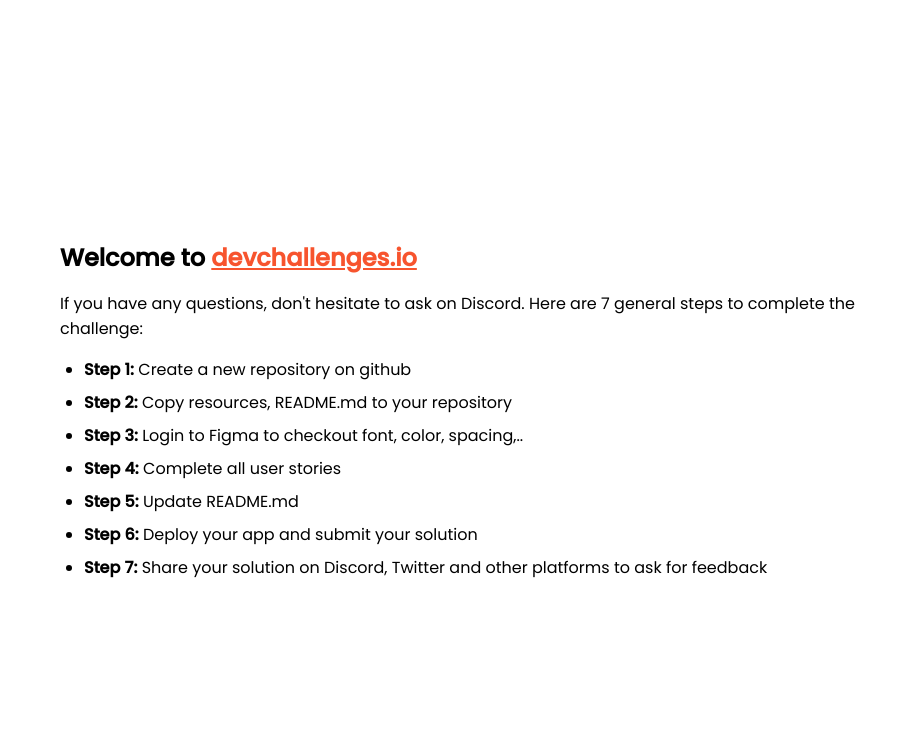
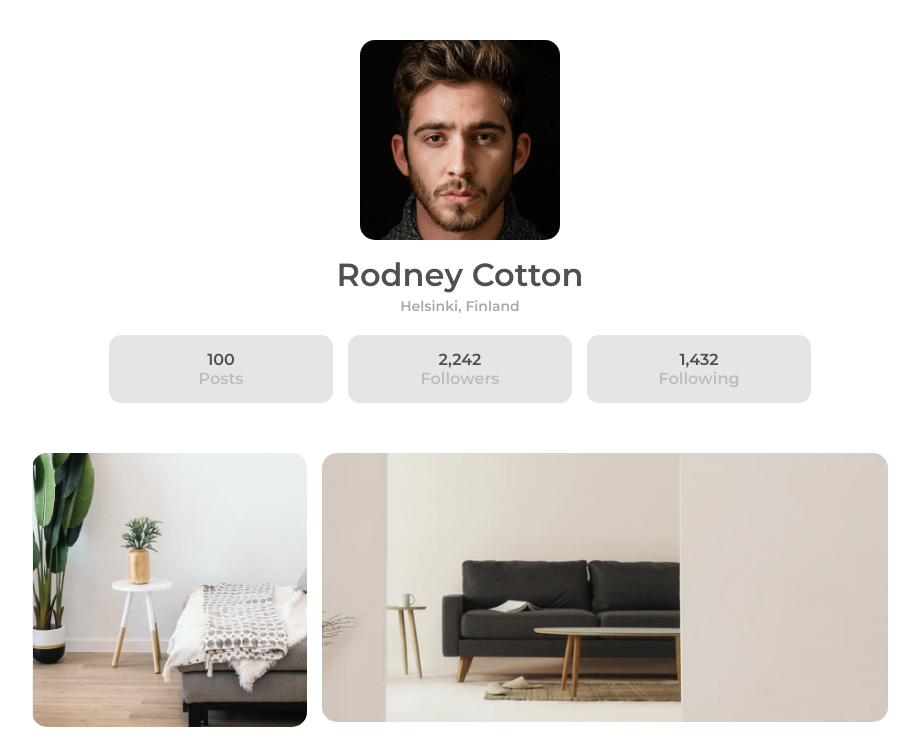
Before and after one commit to Gonzalop0210/dev_five_project, a plain HTML site: page index.html in a window 1280 px wide. Shown: the top 739 px of the page, without its empty margins (180-1099 px from the left). Drawn offline with Linux system fonts and the light colour scheme.

Commit message:
using the project in desktop resolution

```diff
--- a/index.html
+++ b/index.html
@@ -1,95 +1,47 @@
 <!DOCTYPE html>
 <html lang="en">
 <head>
-    <meta charset="utf-8" />
-    <meta
-      name="viewport"
-      content="width=device-width, initial-scale=1,
-  maximum-scale=5"
-    />
-
-    <link rel="icon" href="devchallenges.png" />
-
-    <link
-      rel="shortcut icon"
-      type="image/x-icon"
-      href="https://devchallenges.io/"
-    />
-
-    <link
-      href="https://fonts.googleapis.com/css2?family=Poppins:wght@400;500&display=swap"
-      rel="stylesheet"
-    />
-
-    <title>Devchallenges</title>
-
-    <style>
-      body {
-        font-family: "Poppins", sans-serif;
-      }
-
-      ul {
-        padding-left: 24px;
-      }
-
-      li {
-        margin-bottom: 8px;
-      }
-
-      .welcome {
-        max-width: 800px;
-        margin: 0 auto;
-      }
-
-      .welcome-text {
-        margin-top: 30vh;
-        font-weight: 500;
-      }
-
-      .welcome-text p {
-        font-size: 1rem;
-        font-weight: 400;
-      }
-
-      .welcome-text h1 {
-        font-size: 1.5rem;
-      }
-
-      .welcome-text a {
-        color: #f7542e;
-      }
-    </style>
+    <meta charset="UTF-8">
+    <meta name="viewport" content="width=device-width, initial-scale=1.0">
+    <title>Project Five</title>
+    <!-- Files CSS -->
+    <link rel="stylesheet" href="styles/style_mobile.css">
+    <link rel="stylesheet" href="styles/style_desktop.css">
+    <!-- Files Google Fonts -->
+    <link rel="preconnect" href="https://fonts.googleapis.com">
+    <link rel="preconnect" href="https://fonts.gstatic.com" crossorigin>
+    <link href="https://fonts.googleapis.com/css2?family=Montserrat:wght@500;600&display=swap" rel="stylesheet">
 </head>
 <body>
-    <div class="welcome">
-      <div class="welcome-text">
-        <h1>
-          Welcome to
-          <a href="https://devchallenges.io/" target="_blank"
-            >devchallenges.io</a
-          >
-        </h1>
-
-        <p>
-          If you have any questions, don't hesitate to ask on Discord. Here are
-          7 general steps to complete the challenge:
-        </p>
+    <header class="header">
+        <img src="profilePhoto.png" alt="Profile Rodney" class="profile">
+        <h1 class="name">Rodney Cotton</h1>
+        <h3 class="city_home">Helsinki, Finland</h3>
+    </header>
+    <aside class="aside">
+        <div class="container_box_followers">
+            <h3 class="number_followers">100</h3>
+            <h3 class="name_type_followers">Posts</h3>
         </div>
-
-      <ul>
-        <li><b>Step 1:</b> Create a new repository on github</li>
-        <li><b>Step 2:</b> Copy resources, README.md to your repository</li>
-        <li>
-          <b>Step 3:</b> Login to Figma to checkout font, color, spacing,..
-        </li>
-        <li><b>Step 4:</b> Complete all user stories</li>
-        <li><b>Step 5:</b> Update README.md</li>
-        <li><b>Step 6:</b> Deploy your app and submit your solution</li>
-        <li>
-          <b>Step 7:</b> Share your solution on Discord, Twitter and other
-          platforms to ask for feedback
-        </li>
-      </ul>
+        <div class="container_box_followers">
+            <h3 class="number_followers">2,242</h3>
+            <h3 class="name_type_followers">Followers</h3>
         </div>
+        <div class="container_box_followers">
+            <h3 class="number_followers">1,432</h3>
+            <h3 class="name_type_followers">Following</h3>
+        </div>
+    </aside>
+    <main class="main">
+        <img src="photo1.png" alt="image" class="image_main">
+        <img src="photo2.png" alt="image" class="image_main">
+        <img src="photo3.png" alt="image" class="image_main">
+        <img src="photo_4.png" alt="image" class="image_main">
+        <img src="photo5.png" alt="image" class="image_main">
+        <img src="photo6.png" alt="image" class="image_main">
+    </main>
+    <footer class="footer">
+        <p class="copiryght">Created by Gonzalo Palma - <b>GPTechnology.pe</b></p>
+    </footer>
 </body>
 </html>
--- /dev/null
+++ b/styles/style_desktop.css
@@ -0,0 +1,13 @@
+@media (min-width: 600px) {
+    body {
+        padding: 0 15%;
+    }
+
+    .profile {
+        width: 200px;
+    }
+
+    .name {
+        font-size: 2em;
+    }
+}
--- /dev/null
+++ b/styles/style_mobile.css
@@ -0,0 +1,129 @@
+* {
+    margin: 0;
+    padding: 0;
+    box-sizing: border-box;
+}
+
+:root {
+    /* Fonts */
+    --font_montserrat: 'Montserrat', sans-serif;
+    /* Colors */
+    --color_Name: #4E5150;
+    --color_Home: #A9A9A9;
+    --color_square: #E5E5E5;
+    --color_name_follow: #BDBDBD;
+    --color_foot_page: #B9BDCF;
+}
+
+.header {
+    margin-top: 40px;
+    display: flex;
+    flex-direction: column;
+    align-items: center;
+}
+
+.profile {
+    width: 35%;
+    border-radius: 15px;
+}
+
+.name {
+    font-family: var(--font_montserrat);
+    font-size: 20px;
+    font-weight: 600;
+    margin-top: 15px;
+    color: var(--color_Name);
+}
+
+.city_home {
+    font-family: var(--font_montserrat);
+    color: var(--color_Home);
+    font-size: 14px;
+    margin-top: 3px;
+    font-weight: 600;
+}
+/* Header End */
+
+/* Aside Start */
+.aside {
+    display: flex;
+    align-items: center;
+    justify-content: center;
+    gap: 15px;
+    margin: 20px 0 50px 0;
+}
+
+.container_box_followers {
+    text-align: center;
+    background-color: var(--color_square);
+    width: 25%;
+    padding: 15px 0;
+    border-radius: 12px;
+}
+
+.number_followers {
+    font-family: var(--font_montserrat);
+    font-weight: 600;
+    color: var(--color_Name);
+    font-size: 16px;
+}
+
+.name_type_followers {
+    font-family: var(--font_montserrat);
+    font-weight: 600;
+    color: var(--color_name_follow);
+    font-size: 16px;
+}
+/* Aside End */
+
+/* Main Start */
+.main {
+    display: grid;
+    grid-template-columns: auto auto auto;
+    grid-template-rows: auto auto auto;
+    gap: 15px;
+    margin: 0 20px;
+}
+
+.image_main {
+    width: 100%;
+    border-radius: 15px;
+}
+
+.image_main:nth-child(2) {
+    grid-column: 2 / 4;
+}
+
+.image_main:nth-child(3) {
+    grid-column: 1 / 3;
+}
+
+.image_main:nth-child(4) {
+    grid-column: 3 / 4;
+    grid-row: 2 / 4;
+}
+
+.image_main:nth-child(5) {
+    grid-column: 1 / 2;
+    grid-row: 3 / 4;
+}
+
+.image_main:nth-child(6) {
+    grid-column: 2 / 3;
+    grid-row: 3 / 4;
+}
+
+/* Main End */
+
+/* Footer Start */
+.footer {
+    display: flex;
+    justify-content: center;
+    margin-top: 120px;
+}
+
+.copiryght {
+    font-family: var(--font_montserrat);
+    color: var(--color_foot_page);
+    font-size: 15px;
+}
```
Lines whose indentation alone changed are shown as unchanged.
